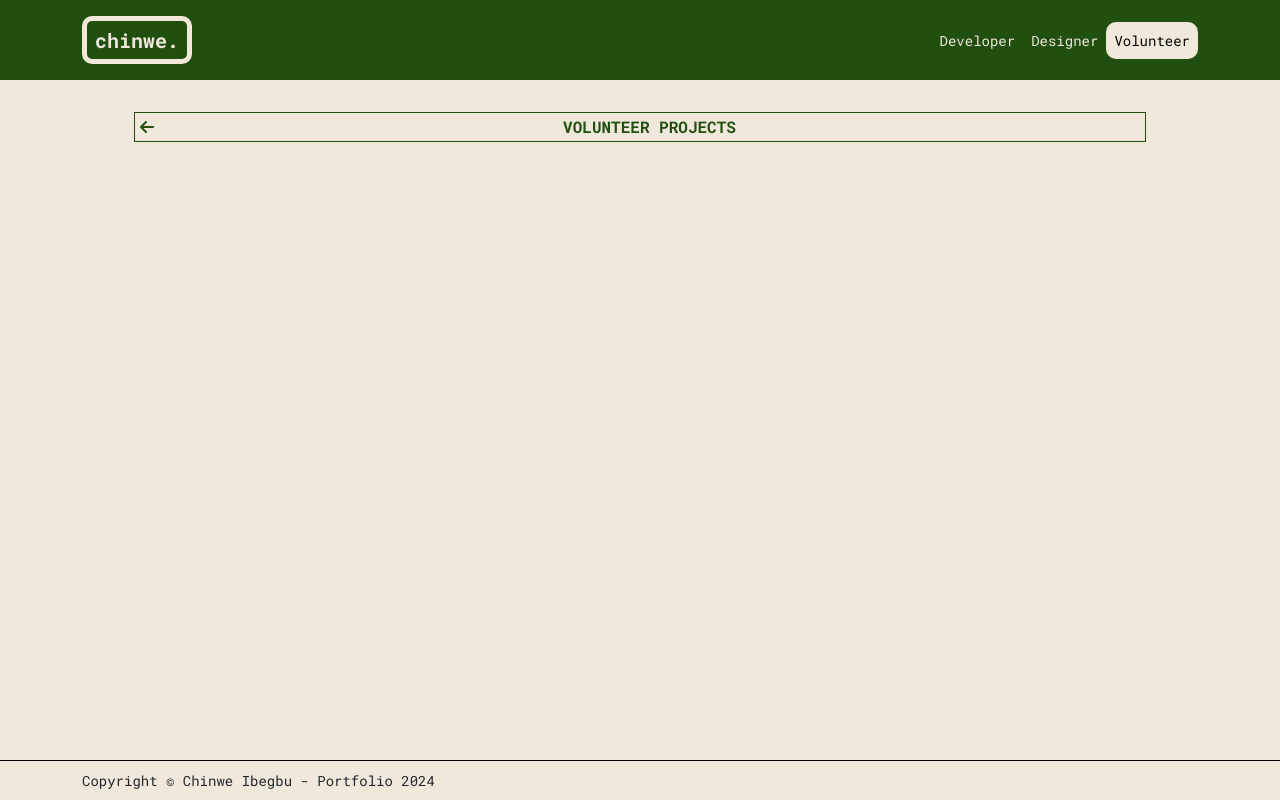
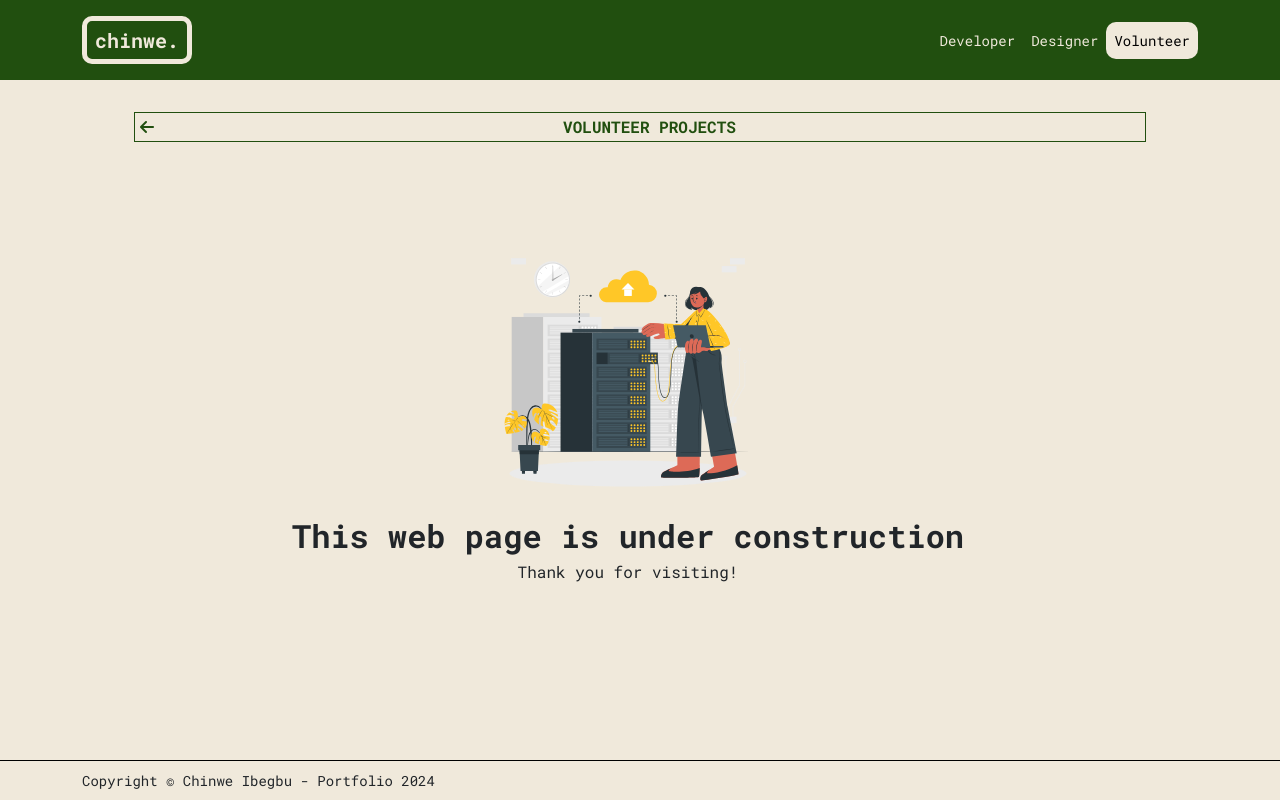
Before and after one commit to chinweibegbu/portfolio, a React (Create React App) app: page /volunteer in a window 1280 px wide. Built offline with nearby package versions, Linux system fonts and the light colour scheme.

Commit message:
Re-implement and re-insert UnderConstruction component

```diff
--- a/src/components/common/UnderConstruction.js
+++ b/src/components/common/UnderConstruction.js
@@ -3,10 +3,12 @@ import '../../styles/UnderConstruction.css';
 
 function UnderConstruction() {
     return (
-        <div className="UnderConstruction row w-100 my-auto d-flex justify-content-center">
-            <img src="./images/femme-coding.svg" alt="ILLUSTRATION: Femme person at server" />
-            <p className="heading m-0">This webpage is under construction</p>
-            <p>Thank you for visiting!</p>
+        <div className="UnderConstruction align-content-center">
+            <div className="row w-100 justify-content-center">
+                <img src="./images/femme-coding.svg" alt="ILLUSTRATION: Femme person at server" />
+                <p className="medium-text">This web page is under construction</p>
+                <p>Thank you for visiting!</p>
+            </div>
         </div>
     );
 }
--- a/src/components/pages/Volunteer.js
+++ b/src/components/pages/Volunteer.js
@@ -1,10 +1,13 @@
 import React from "react";
+
 import PageHeader from "../common/PageHeader.js";
+import UnderContruction from "../common/UnderConstruction.js";
 
 function Volunteer() {
     return (
         <div className="Volunteer container Container">
             <PageHeader title="Volunteer" type="page" />
+            <UnderContruction />
         </div>
     );
 }
--- a/src/styles/App.css
+++ b/src/styles/App.css
@@ -7,6 +7,7 @@
 
   --huge-text: 100px;
   --big-text: 42px;
+  --medium-text: 32px;
   --regular-title-text: 16px;
   --regular-text: 14px;
   --small-tag-text: 12px;
--- a/src/styles/UnderConstruction.css
+++ b/src/styles/UnderConstruction.css
@@ -1,4 +1,5 @@
 .UnderConstruction {
+    height: 85%;
     text-align: center;
 }
 
@@ -6,3 +7,12 @@
     width: 30%;
     min-width: 100px;
 }
+
+.UnderConstruction p {
+    margin: 0;
+}
+
+.UnderConstruction p.medium-text {
+    font-size: var(--medium-text);
+    font-weight: bold;
+}
```
